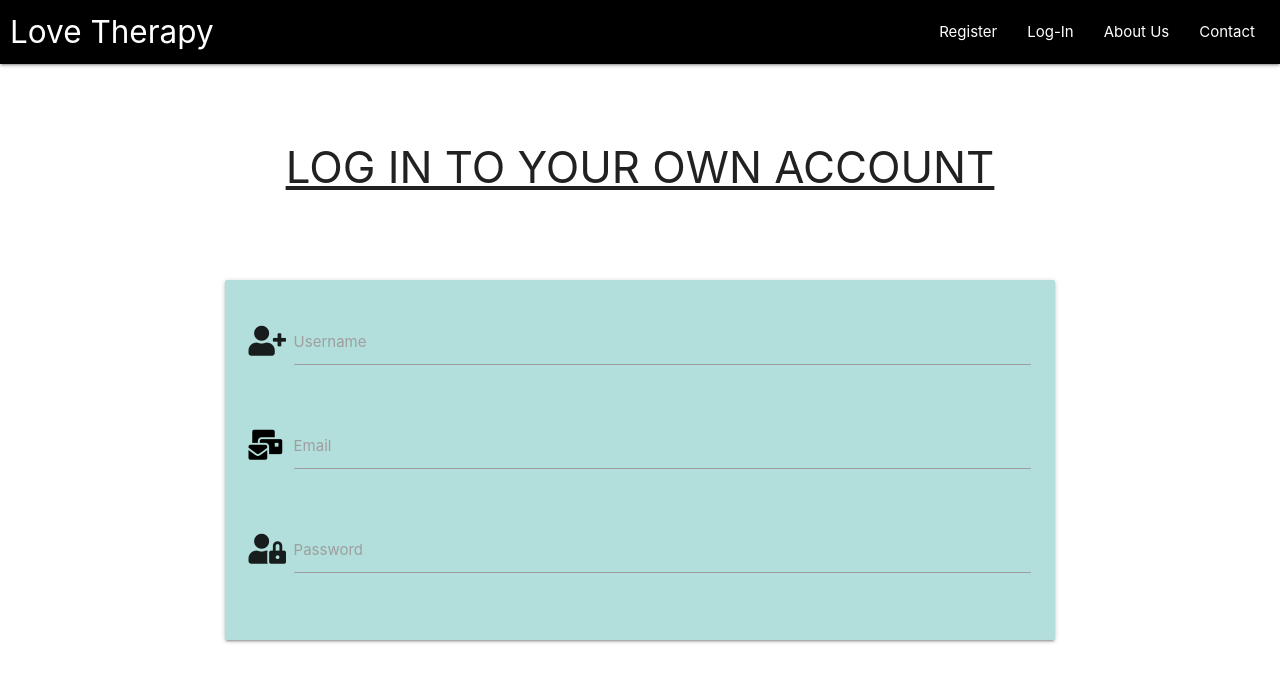
After one commit to ColinHammarberg/milestoneprojectnumber3, a Flask app: template templates/signin.html in a window 1280 px wide. The commit adds this page. Shown: the top 682 px of the page. Run offline with Flask 2, Linux system fonts and the light colour scheme; the template is opened without the code that fills it, so the values that code supplies are empty; some libraries are stand-ins or nearby versions.

Commit message:
Added the log in html elements. Using the same styling as on my register page. Will style both pages more later on. Now I gotta build the functionality for it.

```diff
--- a/templates/base.html
+++ b/templates/base.html
@@ -21,7 +21,7 @@
               <a href="#" data-target="mobile-demo" class="sidenav-trigger right"><i class="fas fa-bars"></i></a>
               <ul class="right hide-on-med-and-down">
                 <li><a href="{{ url_for('register') }}">Register</a></li>
-                <li><a href="">Log-In</a></li>
+                <li><a href="{{ url_for('signin') }}">Log-In</a></li>
                 <li><a href="">About Us</a></li>
                 <li><a href="">Contact</a></li>
               </ul>
@@ -33,7 +33,7 @@
           <ul class="sidenav center-align" id="mobile-demo">
                 <li><a href="{{ url_for('love_therapy') }}">Home</a></li>
                 <li><a href="{{ url_for('register') }}">Register</a></li>
-                <li><a href="">Log-In</a></li>
+                <li><a href="{{ url_for('signin') }}">Log-In</a></li>
                 <li><a href="">About Us</a></li>
                 <li><a href="">Contact</a></li>
             </ul>
--- /dev/null
+++ b/templates/signin.html
@@ -0,0 +1,38 @@
+{% extends "base.html" %}
+{% block content %}
+
+<h3 class="text-darken-4 center-align header">LOG IN TO YOUR OWN ACCOUNT</h3>
+
+<div class="row register">
+    <form class="col s12 m8 offset-m2" method="POST" action="{{ url_for('register') }}">
+        <div class="card-panel teal lighten-4">
+            <!-- The username section -->
+            <div class="row">
+                <div class="input-field col s12">
+                    <i class="fas fa-user-plus prefix black-blue-text text-darken-4"></i>
+                    <input id="username" name="username" type="text" minlength="5"
+                        maxlength="30" pattern="^[a-zA-Z0-9]{5,15}$" class="validate" required>
+                    <label for="username">Username</label>
+                </div>
+            </div>
+            <!-- The email section -->
+            <div class="row">
+                <div class="input-field col s12">
+                    <i class="fas fa-mail-bulk prefix black-text text-darken-4"></i>
+                    <input id="email" name="email" type="email" minlength="5"
+                          class="validate" required>
+                    <label for="email">Email</label>
+                </div>
+            </div>
+            <!-- The passowrd section-->
+            <div class="row">
+                <div class="input-field col s12">
+                    <i class="fas fa-user-lock prefix black-blue-text text-darken-4"></i>
+                    <input id="password" name="password" type="password" minlength="5"
+                        maxlength="30" pattern="^[a-zA-Z0-9]{5,15}$" class="validate" required>
+                    <label for="password">Password</label>
+                </div>
+            </div>
+
+
+{% endblock %}
```
Also changed, not shown: templates/login.html (deleted, +0 -7 lines).
